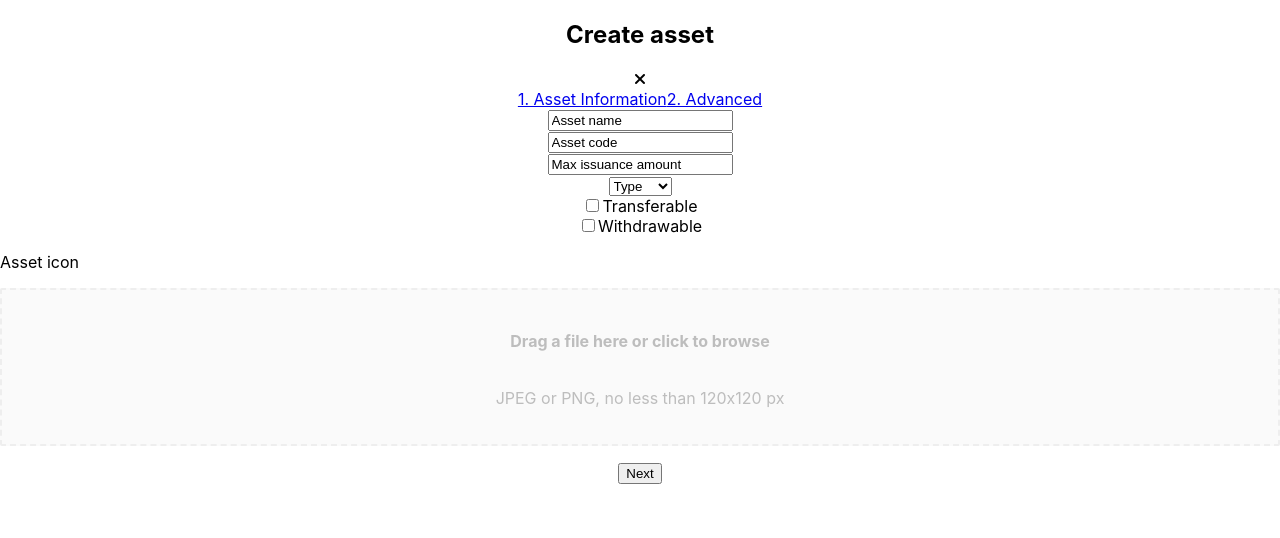
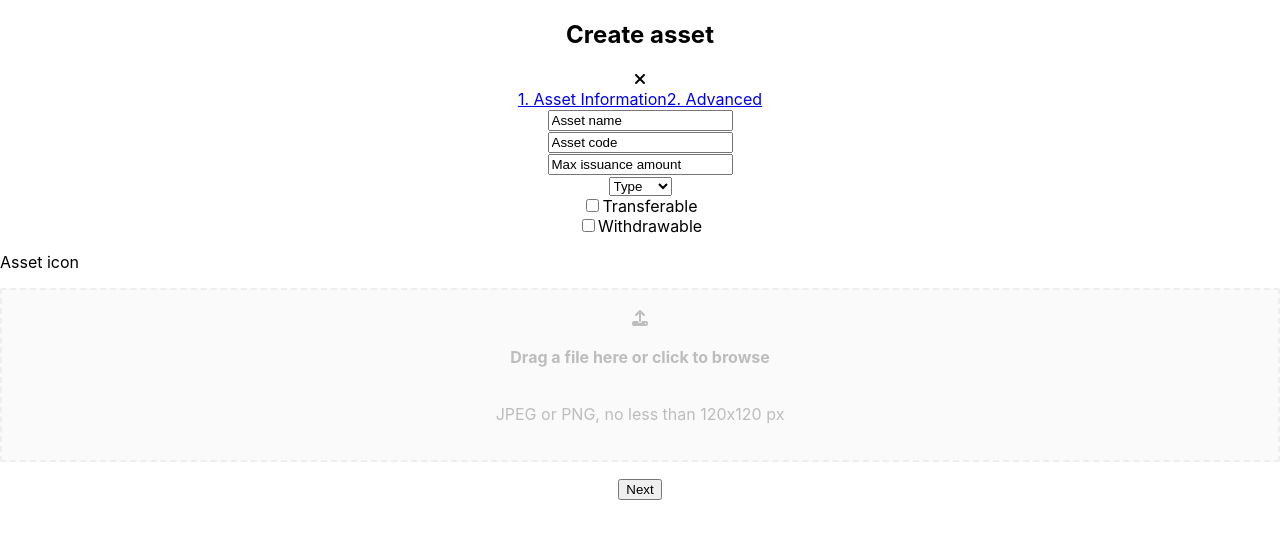
Before and after one commit to ecc3/create-asset, a React (Create React App) app: page / in a window 1280 px wide. Shown: the top 538 px of the page. Built offline with nearby package versions, Linux system fonts and the light colour scheme.

Commit message:
added upload arrow icon to dropzone

```diff
--- a/src/components/AddFile.jsx
+++ b/src/components/AddFile.jsx
@@ -14,6 +14,7 @@ const AddFile = props => {
       <p>{props.label}</p>
       <div {...getRootProps({ className: "dropzone" })}>
         <input {...getInputProps()} />
+        <i class="fas fa-upload"></i>
         <h4>Drag a file here or click to browse</h4>
         <p>{props.smallText}</p>
       </div>
```
